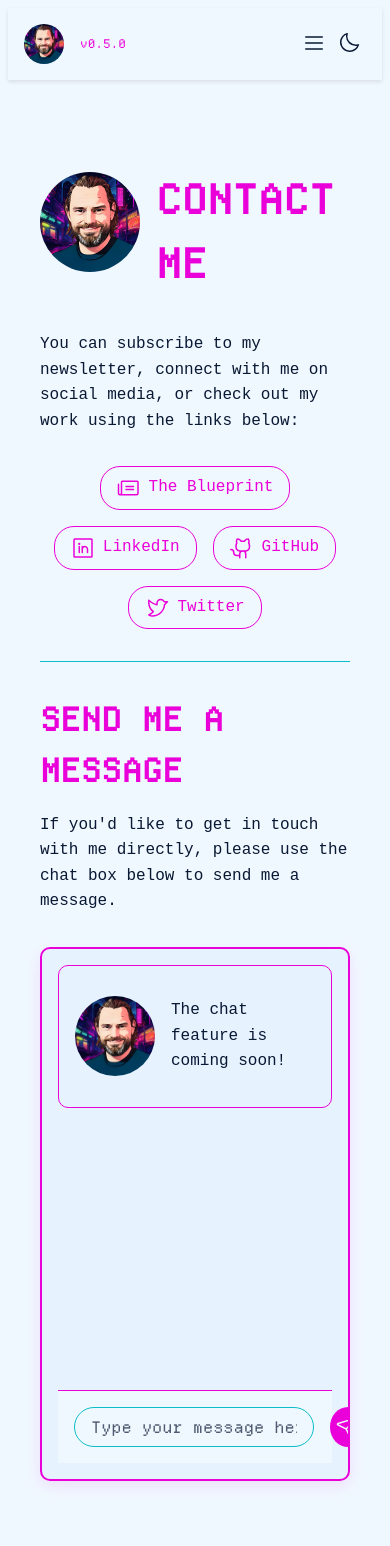
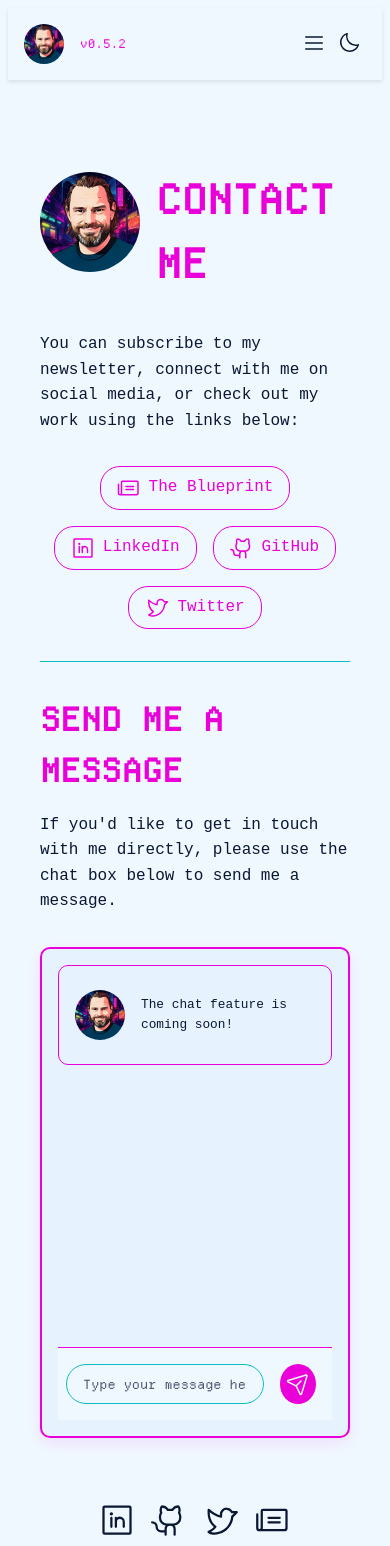
Before and after one commit to seanbetts/seanbetts, a React (Create React App) app: page /contact in a window 390 px wide. Shown: the top 1546 px of the page. Built offline with nearby package versions, Linux system fonts and the light colour scheme; a web font is replaced by a local one.

Commit message:
Contact CSS fixed

```diff
--- a/package.json
+++ b/package.json
@@ -1,7 +1,7 @@
 {
   "name": "seanbetts",
   "repo": "https://seanbetts.github.io/seanbetts",
-  "version": "0.5.0",
+  "version": "0.5.2",
   "private": true,
   "dependencies": {
     "@sendgrid/mail": "^8.1.3",
--- a/src/pages/Contact.module.css
+++ b/src/pages/Contact.module.css
@@ -172,3 +172,20 @@
     height: 250px;
   }
 }
+
+@media (max-width: 450px) {
+  .chatLogo {
+    width: 50px;
+    height: 50px;
+  }
+
+  .comingSoonMessage p {
+    font-size: 0.8rem;
+  }
+
+  .inputForm .input {
+    max-width: 70%;
+    margin-left: -0.5rem;
+    font-size: 0.8rem;
+  }
+}
--- a/src/pages/Writing.js
+++ b/src/pages/Writing.js
@@ -123,7 +123,7 @@ const Writing = () => {
 
       <section className={styles.blueprint}>
         <h2>The Blueprint</h2>
-        <p>Check out my blog 'The Blueprint' where I write about generative AI and share a weekly newsletter.</p>
+        <p>Check out my blog, The Blueprint, where I write about generative AI and share a weekly newsletter.</p>
         <a href="https://www.the-blueprint.ai" target="_blank" rel="noopener noreferrer" className={styles.blueprintLink}>
           <Newspaper size={24} className={styles.icon} />
           Visit The Blueprint
@@ -132,6 +132,7 @@ const Writing = () => {
 
       <section className={styles.featuredArticles}>
         <h2>Featured Articles</h2>
+        <p>Below are some featured articles, showcasing the best of my writing on AI and marketing over the past few years:</p>
         <div className={styles.articleList}>
           {articles.map((article, index) => (
             <ArticlePreview key={index} article={article} />
```
